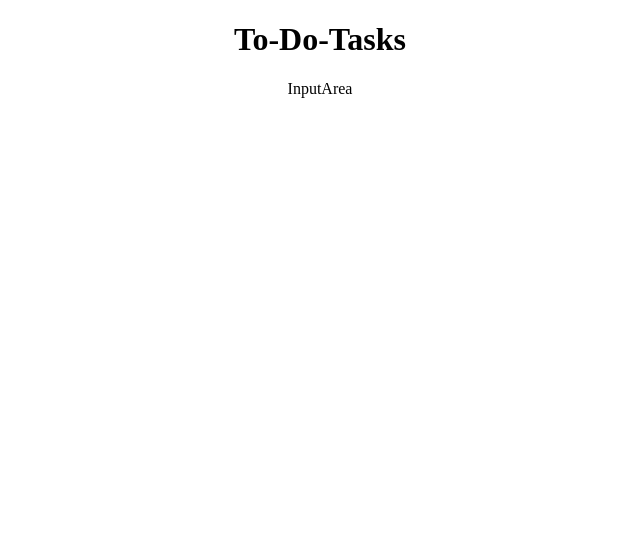
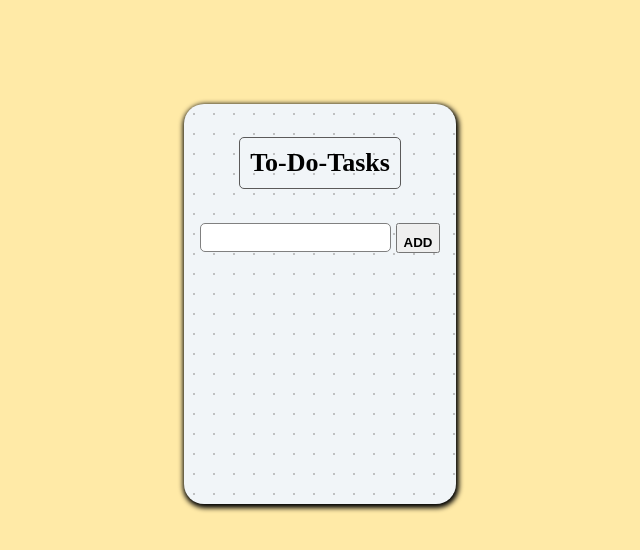
Before and after one commit to mythily-muthu/to-do-tasks, a React (Create React App) app: page / in a window 1280 px wide. Shown: the top 550 px of the page, without its empty margins (320-960 px from the left). Built offline with nearby package versions, Linux system fonts and the light colour scheme.

Commit message:
added color in background

```diff
--- a/src/App.css
+++ b/src/App.css
@@ -1,5 +1,33 @@
+body {
+  background-color: #ffeaa7;
+  display: flex;
+  align-items: center;
+  justify-content: center;
+  padding: 1rem;
+  min-height: 70vh;
+}
+
 .container {
-  text-align: center;
   height: auto;
   width: 100%;
+  max-width: 400px;
+  min-width: 250px;
+  min-height: 400px;
+  background-color: #f1f5f8;
+  background-image: radial-gradient(#bfc0c1 7.2%, transparent 0);
+  background-size: 20px 20px;
+  border-radius: 20px;
+  box-shadow: 1px 2px 5px 2px;
+  padding: 1rem;
+  box-sizing: border-box;
 }
+.title {
+  display: flex;
+  justify-content: center;
+  font-size: small;
+}
+.title > h1 {
+  padding: 10px;
+  border-radius: 5px;
+  border: solid 1px rgb(91, 90, 90);
+}
--- /dev/null
+++ b/src/Components/InputArea.css
@@ -0,0 +1,22 @@
+.form {
+  margin-top: 1rem;
+  display: flex;
+  justify-content: center;
+  align-items: center;
+  width: 100%;
+  gap: 5px;
+}
+
+.input {
+  padding: 6px;
+  border: solid 1px gray;
+  border-radius: 5px;
+}
+
+.button {
+  padding-top: 10px;
+}
+
+.span {
+  font-weight: bold;
+}
--- a/src/Components/InputArea.js
+++ b/src/Components/InputArea.js
@@ -1,8 +1,22 @@
-import React from 'react'
+import React, { useState } from 'react'
+import "./InputArea.css"
+const InputArea = (props) => {
+    const [inputText, setInputText] = useState("")
 
-const InputArea = () => {
+    const handleChange = (event) => {
+        setInputText(event.target.value)
+
+    }
     return (
-        <div>InputArea</div>
+        <div className='form'>
+            <input className='input' type='text' onChange={handleChange} value={inputText} />
+            <button className='button' onClick={() => {
+                props.addItems(inputText);
+                setInputText("");
+            }}>
+                <span className='span'>ADD</span>
+            </button>
+        </div>
     )
 }
 
--- /dev/null
+++ b/src/Components/ToDoItem.js
@@ -0,0 +1,12 @@
+import React from 'react'
+
+const ToDoItem = (props) => {
+    return (
+        <div onClick={() => props.deleteItem(props.id)}>
+            <li>{props.text}</li>
+        </div>
+
+    )
+}
+
+export default ToDoItem
```
